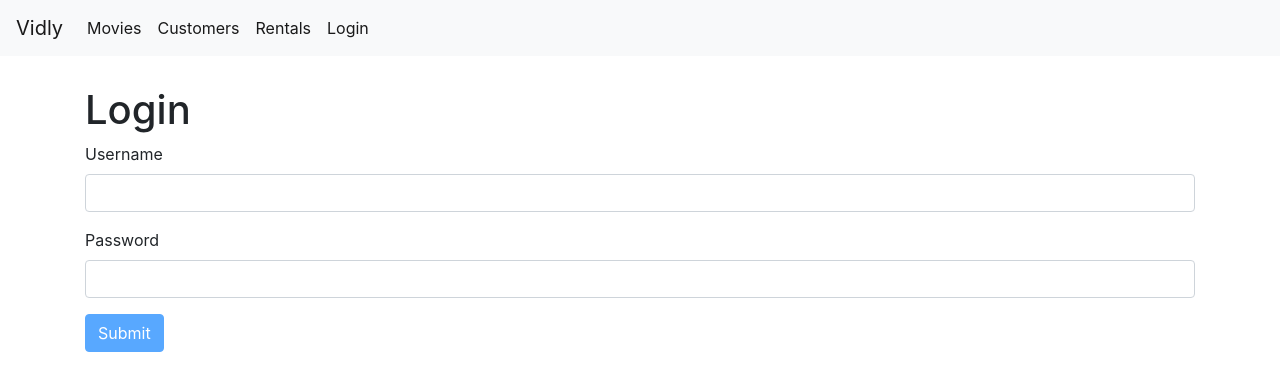
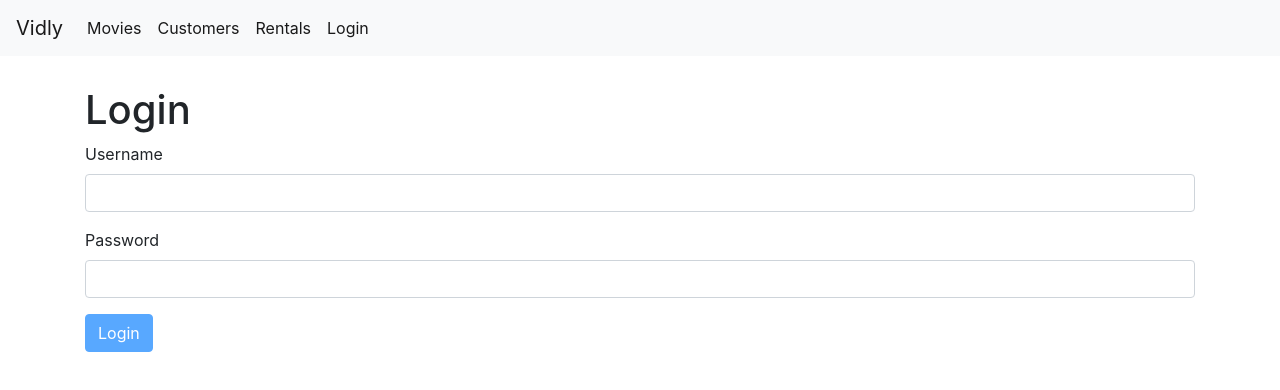
Before and after one commit to helgonaft/react-vidly, a React (Create React App) app: page /login in a window 1280 px wide. Shown: the top 390 px of the page. Built offline with nearby package versions, Linux system fonts and the light colour scheme.

Commit message:
helper rendering methods in form

```diff
--- a/src/components/common/form.jsx
+++ b/src/components/common/form.jsx
@@ -1,5 +1,6 @@
 import React, { Component } from "react";
 import Joi from "joi-browser";
+import Input from "./input";
 
 class Form extends Component {
   state = {
@@ -55,6 +56,32 @@
 
     this.setState({ data, errors });
   };
+
+  renderButton = label => {
+    return (
+      <button
+        type="submit"
+        className="btn btn-primary"
+        disabled={this.validate()}
+      >
+        {label}
+      </button>
+    );
+  };
+
+  renderInput(name, label, type = "text") {
+    const { data, errors } = this.state;
+    return (
+      <Input
+        type={type}
+        name={name}
+        label={label}
+        value={data[name]}
+        error={errors[name]}
+        onChange={this.handleChange}
+      />
+    );
+  }
 }
 
 export default Form;
--- a/src/components/common/input.jsx
+++ b/src/components/common/input.jsx
@@ -1,17 +1,10 @@
 import React from "react";
 
-const Input = ({ name, label, value, error, onChange }) => {
+const Input = ({ name, label, error, ...rest }) => {
   return (
     <div className="form-group">
       <label htmlFor={name}>{label}</label>
-      <input
-        type="text"
-        value={value}
-        className="form-control"
-        id={name}
-        name={name}
-        onChange={onChange}
-      />
+      <input {...rest} className="form-control" id={name} name={name} />
       {error && <div className="alert alert-danger">{error}</div>}
     </div>
   );
--- a/src/components/loginForm.jsx
+++ b/src/components/loginForm.jsx
@@ -1,6 +1,5 @@
 import React, { Component } from "react";
 import Joi from "joi-browser";
-import Input from "./common/input";
 import Form from "./common/form";
 
 class LoginForm extends Form {
@@ -26,27 +25,9 @@
       <div>
         <h1>Login</h1>
         <form onSubmit={this.handleSubmit}>
-          <Input
-            name="username"
-            label="Username"
-            value={data.username}
-            error={errors.username}
-            onChange={this.handleChange}
-          />
-          <Input
-            name="password"
-            label="Password"
-            value={data.password}
-            error={errors.password}
-            onChange={this.handleChange}
-          />
-          <button
-            type="submit"
-            className="btn btn-primary"
-            disabled={this.validate()}
-          >
-            Submit
-          </button>
+          {this.renderInput("username", "Username")}
+          {this.renderInput("password", "Password", "password")}
+          {this.renderButton("Login")}
         </form>
       </div>
     );
```
